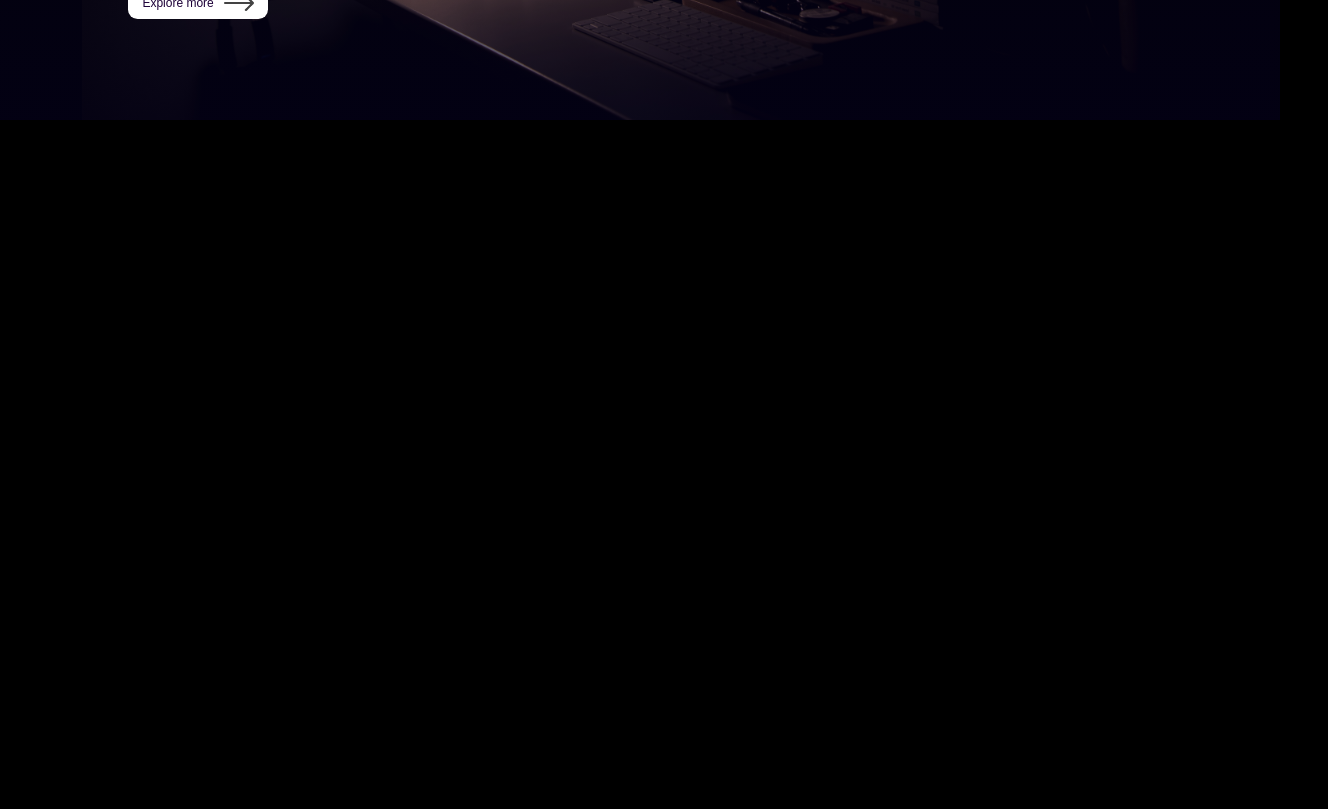
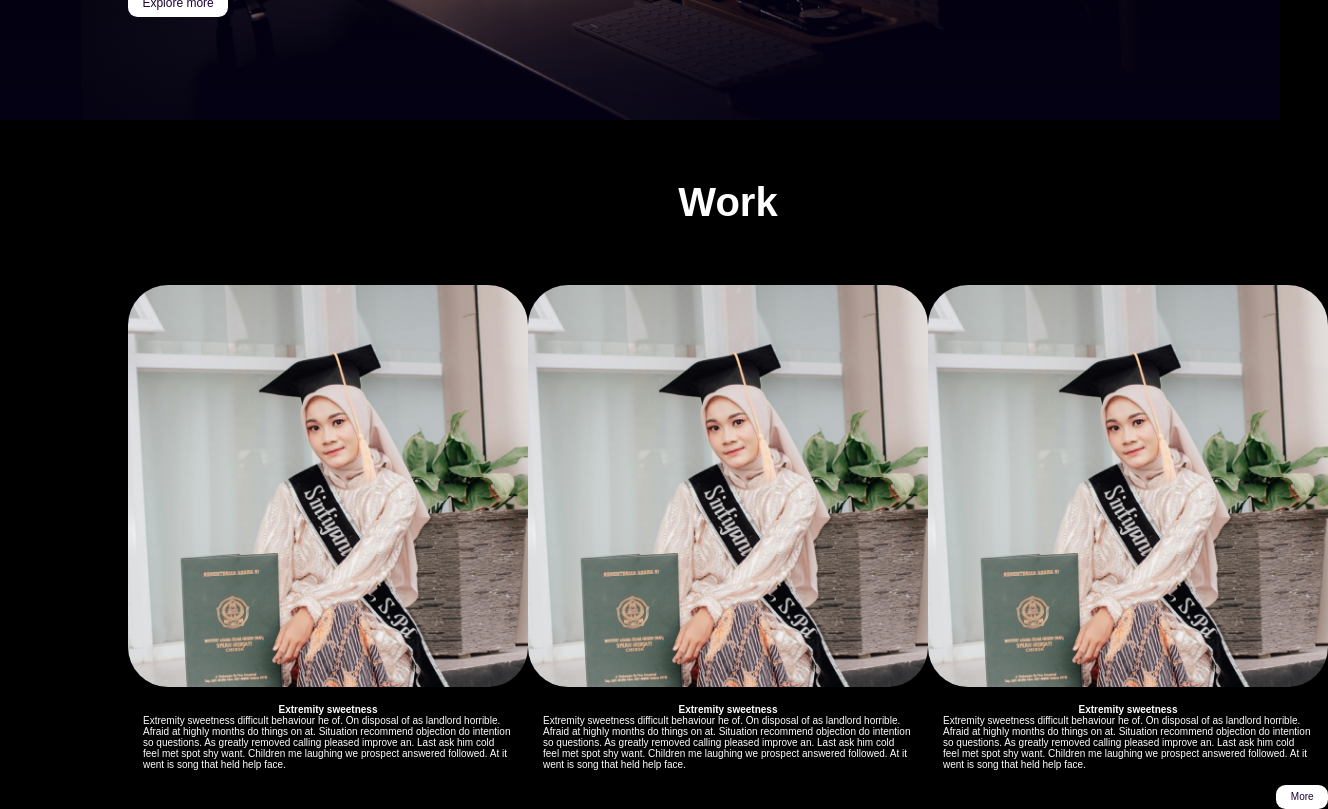
Before and after one commit to emmabobo/Portfolio, a React (Vite) app in the folder portfolio/: page / in a window 1280 px wide. Shown: the part 680-1489 px from the top of the page, 1328 px wide, since content can reach past the window. Before the commit the page ends 800 px from the top, so only its background shows below. Built offline with nearby package versions, Linux system fonts and the light colour scheme; a web font is replaced by a local one.

Commit message:
Card created

```diff
--- a/portfolio/src/App.jsx
+++ b/portfolio/src/App.jsx
@@ -10,8 +10,9 @@ function App() {
     <div>
       <Navbar/>
       <Hero />
-       {/*<Portfolio/>
-      <Footer/>*/}
+      <Portfolio/>
+
+      {/*<Footer/>*/}
     </div>
   )
 }
--- a/portfolio/src/Components/Hero/Hero.css
+++ b/portfolio/src/Components/Hero/Hero.css
@@ -3,7 +3,7 @@
     width: 100%;
     min-height: 100vh;
 
-    background:linear-gradient(rgba(10, 10, 10, 0.281),rgba(4, 1, 27, 0.7)), url('../../assets/hero.jpg');/*add gredient with ai genreted photo*/
+    background:linear-gradient(rgba(10, 10, 10, 0.281),rgba(4, 1, 27, 0.7)), url('../../assets/hero.jpg'),black;/*add gredient with ai genreted photo*/
     background-size: contain;
     background-position: center;
     background-repeat: no-repeat;
@@ -33,8 +33,3 @@
     font-size: 2em ;
     line-height: 3em;
 }
-
-.btn2 .Arrow{
-    width: 30px;
-    margin-left: 10px;
-}
--- a/portfolio/src/Components/Hero/Hero.jsx
+++ b/portfolio/src/Components/Hero/Hero.jsx
@@ -1,6 +1,6 @@
 import React from 'react'
 import "./Hero.css"
-import dark_arrow from "../../assets/dark-arrow.png"
+
 
 function Hero() {
   return (
@@ -16,7 +16,7 @@ function Hero() {
         Designing and bringing your project Alive and responsive
       </p>
       <button className='btn btn2'>
-        Explore more <img  src={dark_arrow} alt="" className='Arrow'/>
+        Explore more
       </button>
     </div>
    </div>
--- a/portfolio/src/Components/Porfolio/Cards/Card.css
+++ b/portfolio/src/Components/Porfolio/Cards/Card.css
@@ -1,218 +1,29 @@
-/*.card-container{
-    position: relative;
-    color: white;
-
-}
-.card-image{
-    width: 350px;
-
+.card-container{
+  position: relative;
 
 
 }
-
-.card-title{
-
+.card-container img{
+  width: 40em;
+  border-radius: 10%;
 }
 .card-text{
-    position: absolute;
-    top: 70%;
-    left:4%;
-    z-index: 100;
-    max-width: 250px;
-    text-align: center;
+  width: 40em;
+  padding: 1.5em;
 }
-.card-para , .btn-card{
-    display: none;
-}
-
-add gredient with ai genreted photo*/
-
-.card-container {
-    border: 2px solid yellow;
-    border-radius: 14px;
-    display: flex;
-    flex-direction: column;
-    margin: 10px;
-    align-items: center;
-    justify-content: center;
-    text-align: center;
-    background-color:transparent;
-    box-shadow: 0 4px 5px 3px rgbs(119,53,136,.45);
+.card-head{
+  text-align: center;
 
 }
 
-.card-img-top{
-    width: 300px;
-    border-radius: 24px;
-    margin-top: 20px;
+.card-container:hover{
+  .card-text{
+    position: absolute;
+    top: 30%;
+    bottom: 0;
 
-
+    width: 40em;
+    padding: 1.5em;
+    transition:position 2s ease-in;
+  }
 }
-.marg-down{
-    margin-bottom: 20px;
-}
-
-$optionDefaultColours: #ED5565,#FC6E51,#FFCE54,#2ECC71,#5D9CEC,#AC92EC;
-
-body {
-   display:flex;
-   flex-direction:row;
-   justify-content:center;
-   align-items:center;
-   overflow:hidden;
-   height:100vh;
-
-   font-family: 'Roboto', sans-serif;
-   transition:.25s;
-   @include dark {
-      background: #232223;
-      color:white;
-   }
-   .credit {
-      position: absolute;
-      bottom:20px;
-      left:20px;
-
-      color:inherit;
-   }
-   .options {
-      display:flex;
-      flex-direction:row;
-      align-items:stretch;
-      overflow:hidden;
-
-      min-width:600px;
-      max-width:900px;
-      width:calc(100% - 100px);
-
-      height:400px;
-
-      @for $i from 1 through 4 {
-         @media screen and (max-width:798px - $i*80) {
-            min-width:600px - $i*80;
-            .option:nth-child(#{6-$i}) {
-               display:none;
-            }
-         }
-      }
-
-      .option {
-         position: relative;
-         overflow:hidden;
-
-         min-width:60px;
-         margin:10px;
-         //border:0px solid --defaultColor;
-
-         background:var(--optionBackground, var(--defaultBackground, #E6E9ED));
-         background-size:auto 120%;
-         background-position:center;
-
-         cursor: pointer;
-
-         transition:.5s cubic-bezier(0.05, 0.61, 0.41, 0.95);
-
-         @for $i from 1 through length($optionDefaultColours) {
-            &:nth-child(#{$i}) {
-               --defaultBackground:#{nth($optionDefaultColours, $i)};
-            }
-         }
-         &.active {
-            flex-grow:10000;
-            transform:scale(1);
-
-            max-width:600px;
-            margin:0px;
-            border-radius:40px;
-
-            background-size:auto 100%;
-            .shadow {
-               box-shadow:inset 0 -120px 120px -120px black, inset 0 -120px 120px -100px black;
-            }
-            .label {
-               bottom:20px;
-               left:20px;
-               .info >div {
-                  left:0px;
-                  opacity:1;
-               }
-            }
-            /*&:active {
-               transform:scale(0.9);
-            }*/
-         }
-         &:not(.active) {
-            flex-grow:1;
-
-            border-radius:30px;
-            .shadow {
-               bottom:-40px;
-               box-shadow:inset 0 -120px 0px -120px black, inset 0 -120px 0px -100px black;
-            }
-            .label {
-               bottom:10px;
-               left:10px;
-               .info >div {
-                  left:20px;
-                  opacity:0;
-               }
-            }
-         }
-         .shadow {
-            position: absolute;
-            bottom:0px;
-            left:0px;
-            right:0px;
-
-            height:120px;
-
-            transition:.5s cubic-bezier(0.05, 0.61, 0.41, 0.95);
-         }
-         .label {
-            display:flex;
-            position: absolute;
-            right:0px;
-
-            height:40px;
-            transition:.5s cubic-bezier(0.05, 0.61, 0.41, 0.95);
-            .icon {
-               display:flex;
-               flex-direction:row;
-               justify-content:center;
-               align-items:center;
-
-               min-width:40px;
-               max-width:40px;
-               height:40px;
-               border-radius:100%;
-
-               background-color:white;
-               color:var(--defaultBackground);
-            }
-            .info {
-               display:flex;
-               flex-direction:column;
-               justify-content:center;
-
-               margin-left:10px;
-
-               color:white;
-
-               white-space: pre;
-               >div {
-                  position: relative;
-
-                  transition:.5s cubic-bezier(0.05, 0.61, 0.41, 0.95), opacity .5s ease-out;
-               }
-               .main {
-                  font-weight:bold;
-                  font-size:1.2rem;
-               }
-               .sub {
-                  transition-delay:.1s;
-               }
-            }
-         }
-      }
-   }
-}
--- a/portfolio/src/Components/Porfolio/Cards/Card.jsx
+++ b/portfolio/src/Components/Porfolio/Cards/Card.jsx
@@ -3,19 +3,18 @@ import "./Card.css"
 
 function Card(props) {
   return (
-    <div className="option active">
-      <div className="shadow"></div>
-      <div className="label">
-        <div className="icon">
-          <i class="fas fa-walking"></i>
-        </div>
-        <div className="info">
-          <div className="main_i"> Bold text</div>
-          <div className="sub_1">bold text label </div>
-        </div>
+    <div className='card-container'>
+      <img src={props.ImageCard} alt="" />
+      <div className="card-text">
+        <h1 className="card-head">
+          {props.CardHeader}
+        </h1>
+        <p className="card-para">
+          {props.CardParagraph}
+        </p>
       </div>
     </div>
-  )
+  );
 }
 
-export default Card
+export default Card;
--- a/portfolio/src/Components/Porfolio/Portfolio.css
+++ b/portfolio/src/Components/Porfolio/Portfolio.css
@@ -1,22 +1,20 @@
-.card-layout{
-    display:flex;
-        flex-direction:row;
-        align-items:stretch;
-        overflow:hidden;
+.portfolio{
+   display: grid;
+   grid-auto-columns:auto;
+   position: relative;
+}
+.portfolio-header{
+   text-align: center;
+   font-size: 4em;
+   font-weight: 800;
+   margin: 1.5em;
+}
 
-        min-width:600px;
-        max-width:900px;
-        width:calc(100% - 100px);
+.portfolio-cards{
+   display: grid;
+   grid-template-columns: 1fr 1fr 1fr ;
+}
+.portfolio-More{
+   text-align: right ;
 
-        height:400px;
-
-        @for $i from 1 through 4 {
-           @media screen and (max-width:798px - $i*80) {
-              min-width:600px - $i*80;
-              .option:nth-child(#{6-$i}) {
-                 display:none;
-              }
-           }
-        }
 }
-}
--- a/portfolio/src/Components/Porfolio/Portfolio.jsx
+++ b/portfolio/src/Components/Porfolio/Portfolio.jsx
@@ -3,16 +3,33 @@ import "./Portfolio.css"
 import Picture from "../../assets/program-1.png"
 import Picture1 from "../../assets/program-2.png"
 import Picture2 from "../../assets/program-3.png"
-import Card from './Cards/Card.jsx'
+import Card from './Cards/Card'
 
 
-const Portfolio = () => {
-  return (
-    <div className='card-layout container'>
-      <Card cardImage={Picture} cardTitle = 'UI/UX Designer' cardText=' Demure design and attractive ui ux design portfolio' />
-      <Card cardImage={Picture1} cardTitle = 'UI/UX Designer' cardText=' Demure design and attractive ui ux design portfolio' />
-      <Card cardImage={Picture2} cardTitle = 'UI/UX Designer' cardText=' Demure design and attractive ui ux design portfolio' />
+
+
+
+function Portfolio() {
+  const text="Extremity sweetness difficult behaviour he of. On disposal of as landlord horrible. Afraid at highly months do things on at. Situation recommend objection do intention so questions. As greatly removed calling pleased improve an. Last ask him cold feel met spot shy want. Children me laughing we prospect answered followed. At it went is song that held help face."
+  const headerText="Extremity sweetness";
+    return (
+    <div className="container portfolio">
+      <div className="portfolio-header">
+        Work
       </div>
+      <div className="portfolio-cards">
+        <Card ImageCard={Picture} CardParagraph={text} CardHeader={headerText}/>
+        <Card ImageCard={Picture} CardParagraph={text} CardHeader={headerText}/>
+        <Card ImageCard={Picture} CardParagraph={text} CardHeader={headerText}/>
+      </div>
+
+      <div className="portfolio-More">
+        <button className="btn"><a href="" >More</a>
+
+        </button>
+      </div>
+
+    </div>
   )
 }
 
```
Also changed, not shown: portfolio/src/Components/Experties/Experties.jsx (added, +11 -0 lines), portfolio/src/Components/Experties/Experties.css (added).
